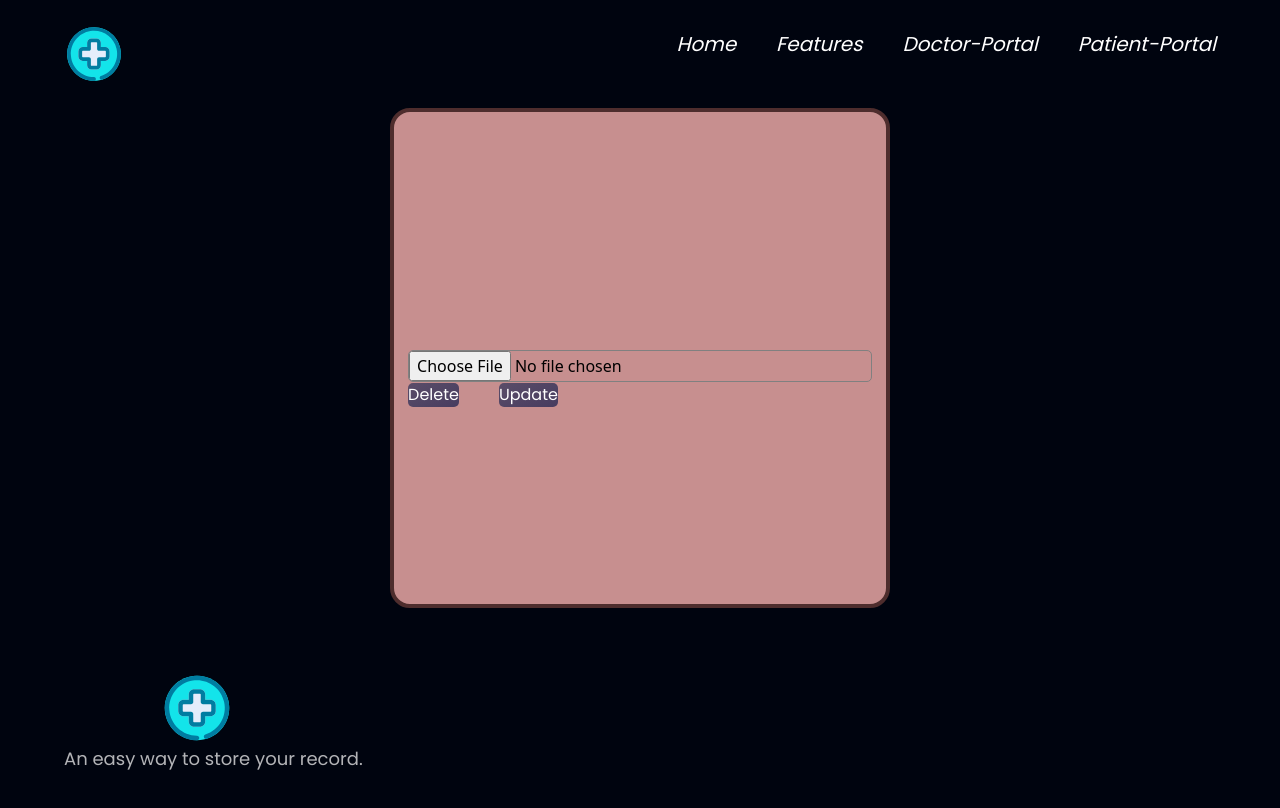
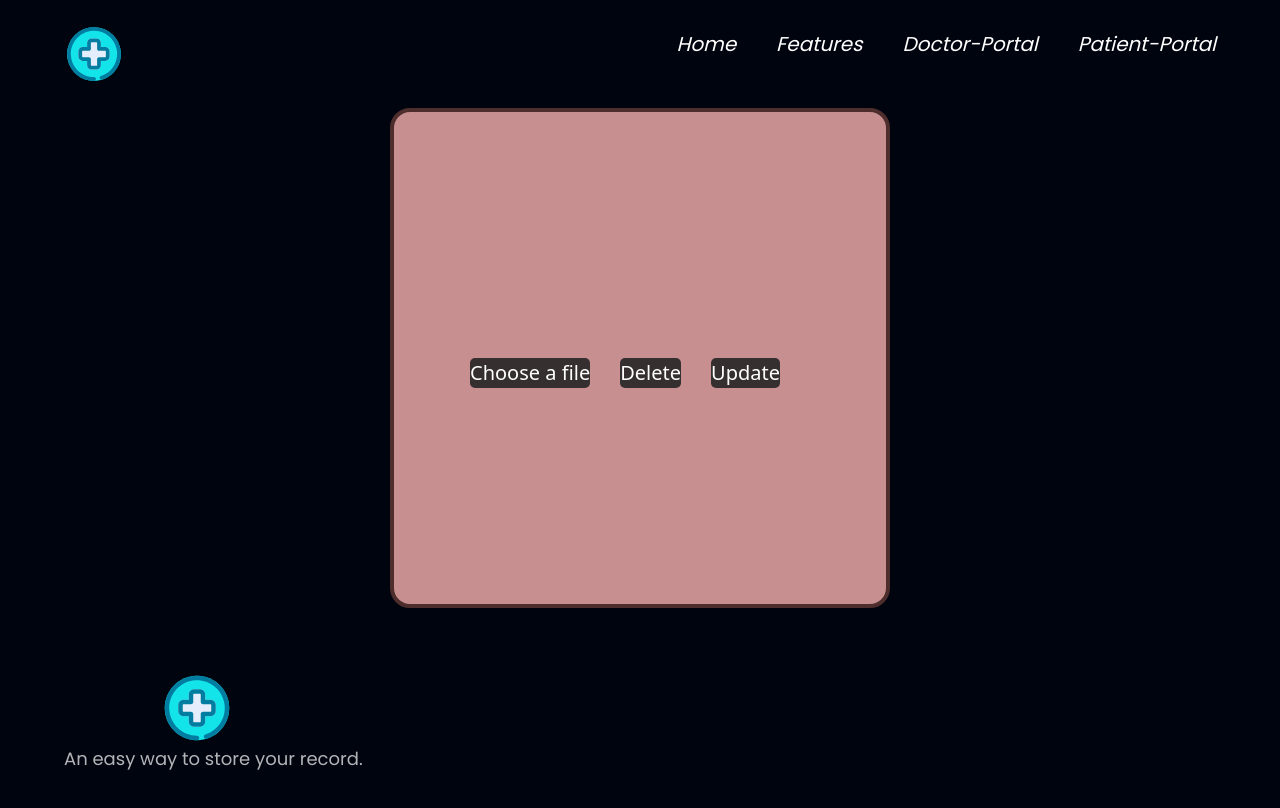
Before and after one commit to Nike2447/MedFolio-frontend, a React (Vite) app: page /main in a window 1280 px wide. Shown: the top 808 px of the page. Built offline with nearby package versions, Linux system fonts and the light colour scheme.

Commit message:
Styling changes

```diff
--- a/src/components/Enclosure.jsx
+++ b/src/components/Enclosure.jsx
@@ -46,11 +46,12 @@ function Enclosure() {
     <div className="enclosure">
       <FileList files={files} />
       <div className="enclosure-options">
-        <input type="file" onChange={handleAddFile} />
-        <button className='font-poppins text-white bg-gray-gradient mr-10' onClick={() => handleDeleteFile(0)}>Delete</button>
+        <input type="file" name="file" id="file" onChange={handleAddFile} class="inputfile" />
+        <label for="file">Choose a file</label>
+        <button class="button" onClick={() => handleDeleteFile(0)}>Delete</button>
         <label htmlFor="update-file">
           <input type="file" id="update-file" onChange={(event) => handleUpdateFile(0, event)} style={{ display: 'none' }} />
-          <button className='font-poppins text-white bg-gray-gradient'>Update</button>
+          <button class="button">Update</button>
         </label>
       </div>
     </div>
--- a/src/components/Styling/main.css
+++ b/src/components/Styling/main.css
@@ -65,3 +65,41 @@
   .file-item-size {
     margin-top: 5px;
   }
+  .button{
+    cursor: pointer;
+    font-size: 1.25em;
+    font-weight: 500;
+    color: white;
+    background-color: rgb(54, 47, 47);
+    display: inline-block;
+    margin-right: 30px;
+    border-radius: 5px;
+  }
+  .button:hover{
+    background-color: rgb(81, 70, 70);
+  }
+
+  .inputfile {
+    width: 0.1px;
+    height: 0.1px;
+    opacity: 0;
+    overflow: hidden;
+    position: absolute;
+    z-index: -1;
+  }
+  .inputfile + label {
+    cursor: pointer;
+    font-size: 1.25em;
+    font-weight: 500;
+    color: white;
+    background-color: rgb(54, 47, 47);
+    display: inline-block;
+    margin-right: 30px;
+    border-radius: 5px;
+
+}
+
+.inputfile:focus + label,
+.inputfile + label:hover {
+    background-color: rgb(81, 70, 70);
+}
```
